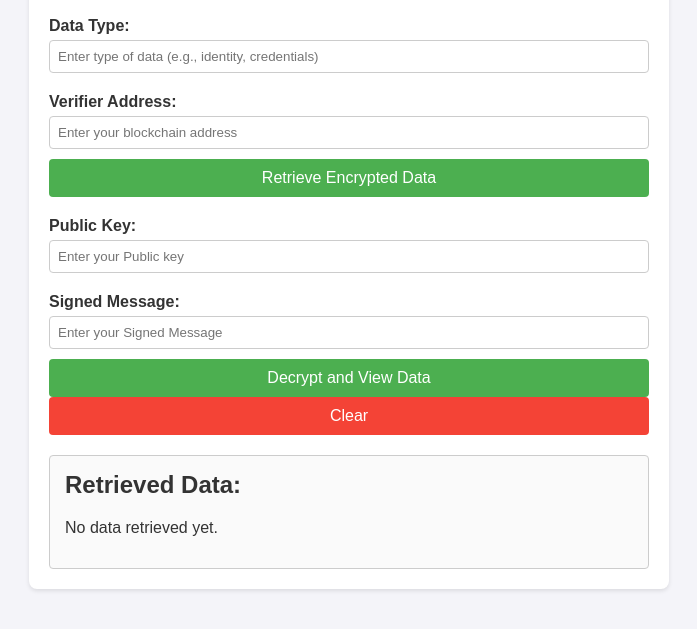
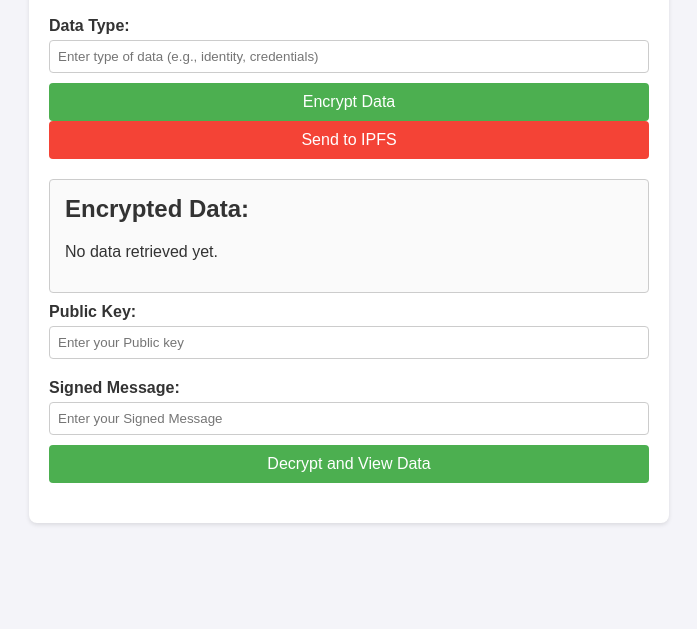
Before and after one commit to Dreamgamer5000/Decentralized-Self-Identity-Platform, a plain HTML site: page frontendtest/main.html in a window 1280 px wide. Shown: the part 207-836 px from the top of the page, without its empty margins (291-988 px from the left). After the commit the page ends 800 px from the top, so only its background shows below. Drawn offline with Linux system fonts and the light colour scheme.

Commit message:
Update main.html

```diff
--- a/frontendtest/main.html
+++ b/frontendtest/main.html
@@ -18,10 +18,14 @@
             <label for="dataType">Data Type:</label>
             <input type="text" id="dataType" placeholder="Enter type of data (e.g., identity, credentials)">
 
-            <label for="verifierAddress">Verifier Address:</label>
-            <input type="text" id="verifierAddress" placeholder="Enter your blockchain address">
+            <button id="retrieveHash">Encrypt Data</button>
+            <button id="clearFields">Send to IPFS</button>
+        </div>
 
-            <button id="retrieveHash">Retrieve Encrypted Data</button>
+
+        <div class="output-section">
+            <h2 id="output-heading">Encrypted Data:</h2>
+            <p id="output">No data retrieved yet.</p>
         </div>
 
         <div class="key-section">
@@ -32,12 +36,6 @@
             <input type="text" id="signedMsg" placeholder="Enter your Signed Message">
 
             <button id="decryptData">Decrypt and View Data</button>
-            <button id="clearFields">Clear</button>
-        </div>
-
-        <div class="output-section">
-            <h2>Retrieved Data:</h2>
-            <p id="output">No data retrieved yet.</p>
         </div>
     </div>
 </body>
```
